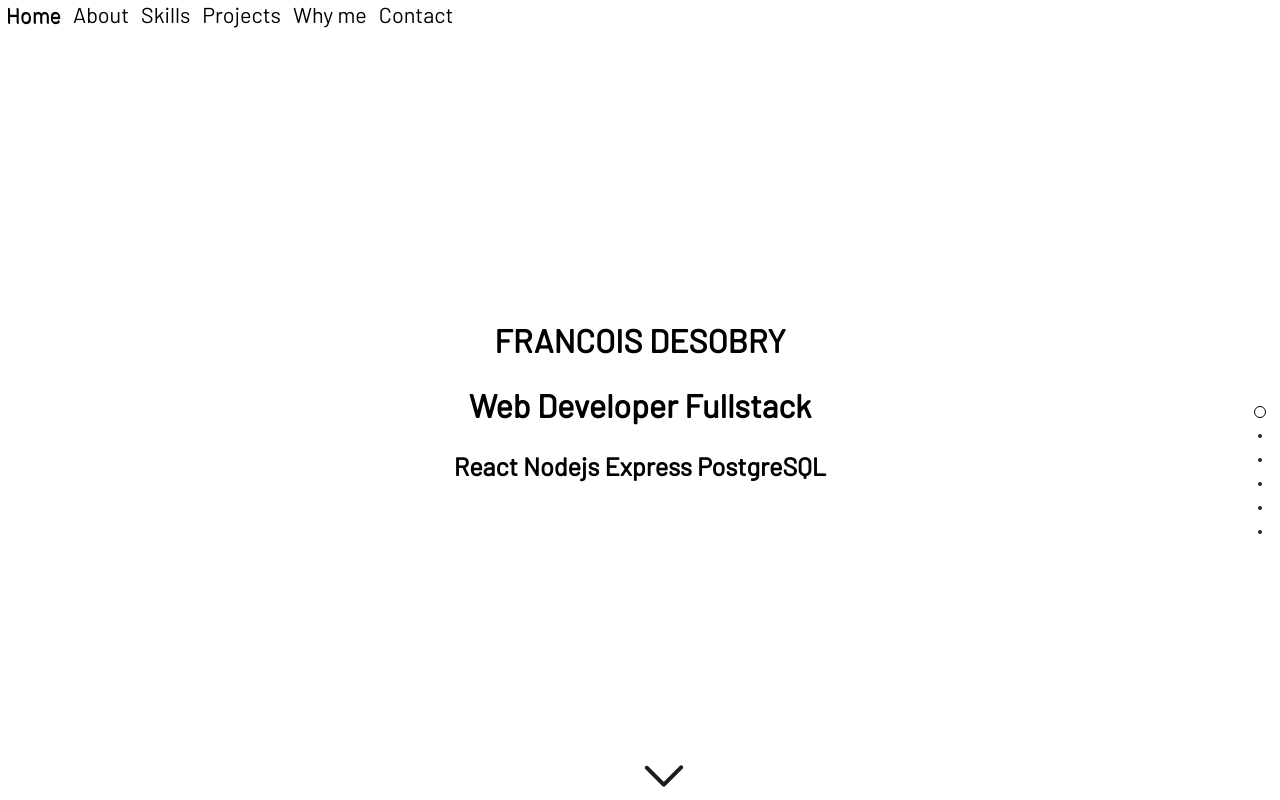
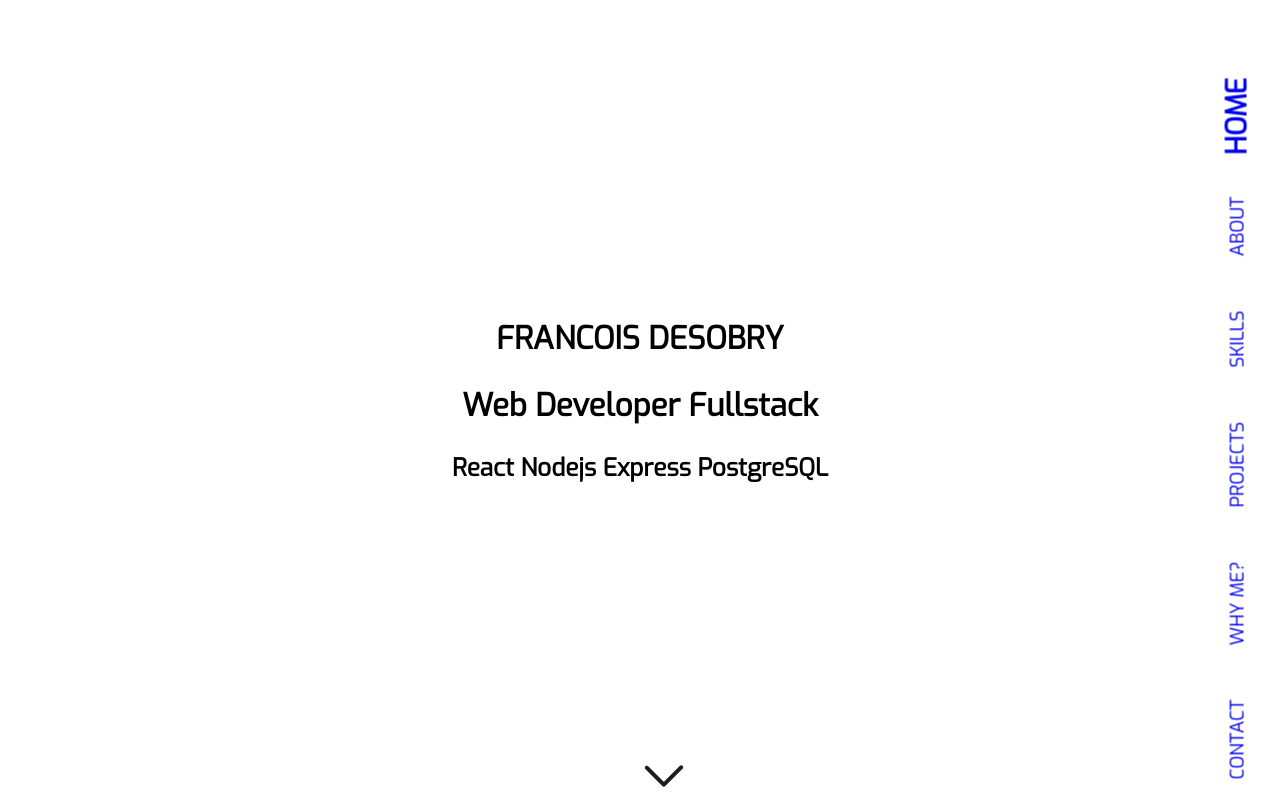
Before and after one commit to serstyle/my-portfolio, a PHP site: page / in a window 1280 px wide. Run offline with PHP 8.4, Linux system fonts and the light colour scheme.

Commit message:
some new style but need to add the navmobile

```diff
--- a/app.css
+++ b/app.css
@@ -1,6 +1,6 @@
 body{
 	margin: 0;
-	font-size: 1.35rem;
+	font-size: 1.30rem;
   -webkit-text-size-adjust: none;
 }
 
@@ -8,13 +8,29 @@ a{
 	text-decoration: none;
 }
 
-/*#main{
-	display: flex;
-	flex-direction: row;
+
+.paginationList{
+  text-align: right;
+  text-transform: uppercase;
+  display: block;
+  transition: transform 250ms ease-In-Out;
 }
-*/
+li .paginationList.active{
+  transform: scale(1.5);
+  font-weight: bold;
+}
 
-button{
+a.paginationList:visited{
+   color: black;
+}
+
+li .paginationList:not(.active):hover{
+  font-weight: bold;
+}
+
+
+/* THIS IS THE TOP NAV */
+/*button{
 	border: none;
 	background: white;
 	font-size: 1em;
@@ -24,18 +40,20 @@ button{
 button:hover{
 	cursor: pointer;
 	text-shadow: 0.5px 0.5px #000000;
-}
+}*/
 
 html{
    scroll-behavior: smooth;
-   font-family: 'Barlow', sans-serif;
+   font-family: 'Exo', sans-serif;
 }
 
 
 .container{
+  margin-right: 50px;
+  margin-left: 50px;
 	display: flex;
 	flex-wrap: wrap;
-    justify-content: center;
+  justify-content: center;
 }
 
 
@@ -99,9 +117,7 @@ h2, h3{
 	padding: 0.83em
 }
 
-#skills div{
-	padding: 0.83em
-}
+
 
 #skills ul{
 	display: flex;
@@ -176,7 +192,7 @@ img{
 	padding-right: 1rem;
 }
 
-@media only screen and (max-width: 700px) {
+@media only screen and (max-width: 708px) {
   body {
     font-size: 1rem;
   }
@@ -211,7 +227,7 @@ img{
     font-size: 16px;
   }
   #about{
-    font-size: 4vw;
+    font-size: 3vw;
   }
 }
 
@@ -236,11 +252,16 @@ img{
     body {
     font-size: 12px;
   }
-
+  #about{
+    font-size: 4vw;
+  }
 
 @media screen and (max-device-width: 480px){
   body{
     -webkit-text-size-adjust: none;
+  }
+  #about{
+    font-size: 5vw;
   }
 }
 
--- a/index.html
+++ b/index.html
@@ -6,12 +6,12 @@
 			<link rel="stylesheet" type="text/css" href="./app.css">
 			<link rel="stylesheet" type="text/css" href="./onepage-scroll.css">
 			<!-- Icons made by Freepik SimpleIcon Gregor Cresna from www.flaticon.com is licensed by CC 3.0 BY -->
-			<link href="https://fonts.googleapis.com/css?family=Barlow" rel="stylesheet">
+			<link href="https://fonts.googleapis.com/css?family=Exo" rel="stylesheet"> <!-- it was barlow before -->
 
 			<title>Francois Desobry</title>
 		</head>
 		<body>
-			<header id='nav'>
+			<!-- <header id='nav'>
 					<div class="topnav" id="myTopnav">
 						<button onclick='moveTo(".main", 1)'>Home</button>
 						<button onclick='moveTo(".main", 2)'>About</button>
@@ -20,7 +20,7 @@
 						<button onclick='moveTo(".main", 5)'>Why me</button>
 						<button onclick='moveTo(".main", 6)'>Contact</button>
 					</div>
-				</header>
+				</header> -->
 
 			<div class='main'>
 				<div id='app'>
@@ -51,6 +51,8 @@
 								<li>Nodejs</li>
 								<li>Express</li>
 								<li>PostgresSQL</li>
+								<li>PWA</li>
+								<li>Unit Test</li>
 								<li>SQL</li>
 								<li>Bcrypt</li>
 								<li>API</li>
@@ -129,5 +131,14 @@
 <script type="text/javascript"> var vh = window.innerHeight * 0.01
 document.documentElement.style.setProperty('--vh', `${vh}px`)
 </script>
+<script type="text/javascript">
+	const pagination = document.getElementsByClassName('paginationList')
+	pagination[0].innerHTML = 'Home'
+	pagination[1].innerHTML = 'About'
+	pagination[2].innerHTML	= 'Skills'
+	pagination[3].innerHTML = 'Projects'
+	pagination[4].innerHTML = 'Why me?'
+	pagination[5].innerHTML = 'Contact'
+</script>
 		</body>
 	</html>
--- a/onepage-scroll.css
+++ b/onepage-scroll.css
@@ -30,26 +30,39 @@ body, .onepage-wrapper, html {
 }
 
 .onepage-pagination {
+  display: flex;
+  flex-direction: row-reverse;
+  transform: rotate(-90deg) scale(0.9) translateX(-10%);
   position: absolute;
-  right: 10px;
-  top: 50%;
+  right: -370px;
+  top: 40%;
   z-index: 5;
   list-style: none;
   margin: 0;
   padding: 0;
 }
+
+@media only screen and (min-width: 1600px) {
+  .onepage-pagination {
+    right: -250px;
+  }
+}
+
 .onepage-pagination li {
-  padding: 0;
-  text-align: center;
+  margin-right: 60px;
 }
-.onepage-pagination li a{
+
+
+/*MAKE THE DOT COMME TRUE */
+
+/*.onepage-pagination li a{
   padding: 10px;
   width: 4px;
   height: 4px;
   display: block;
 
-}
-.onepage-pagination li a:before{
+}*/
+/*.onepage-pagination li a:before{
   content: '';
   position: absolute;
   width: 4px;
@@ -67,7 +80,7 @@ body, .onepage-wrapper, html {
   border: 1px solid black;
   margin-top: -4px;
   left: 8px;
-}
+}*/
 
 .disabled-onepage-scroll, .disabled-onepage-scroll .wrapper {
   overflow: auto;
--- a/onepagescroll.js
+++ b/onepagescroll.js
@@ -54,7 +54,7 @@ function onePageScroll(element, options) {
   	  topPos = topPos + 100;
 
   	  if(settings.pagination == true) {
-  			paginationList += "<li><a data-index='" + (i + 1) + "' href='#" + (i + 1) + "'></a></li>";
+  			paginationList += "<li><a class='paginationList' data-index='" + (i + 1) + "' href='#" + (i + 1) + "'></a></li>";
   		}
     }
 
```
